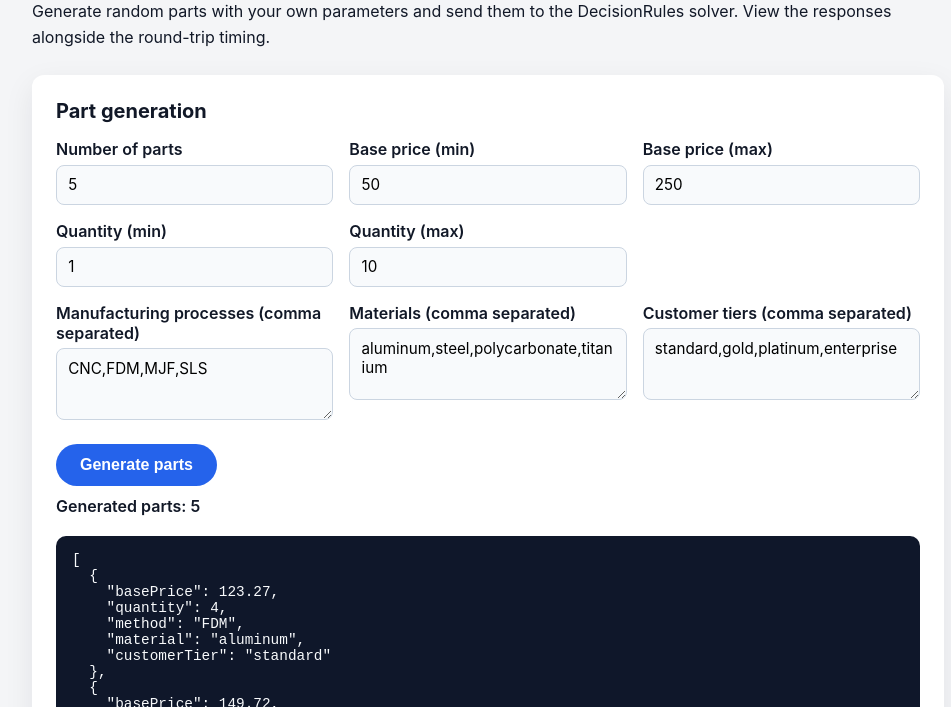
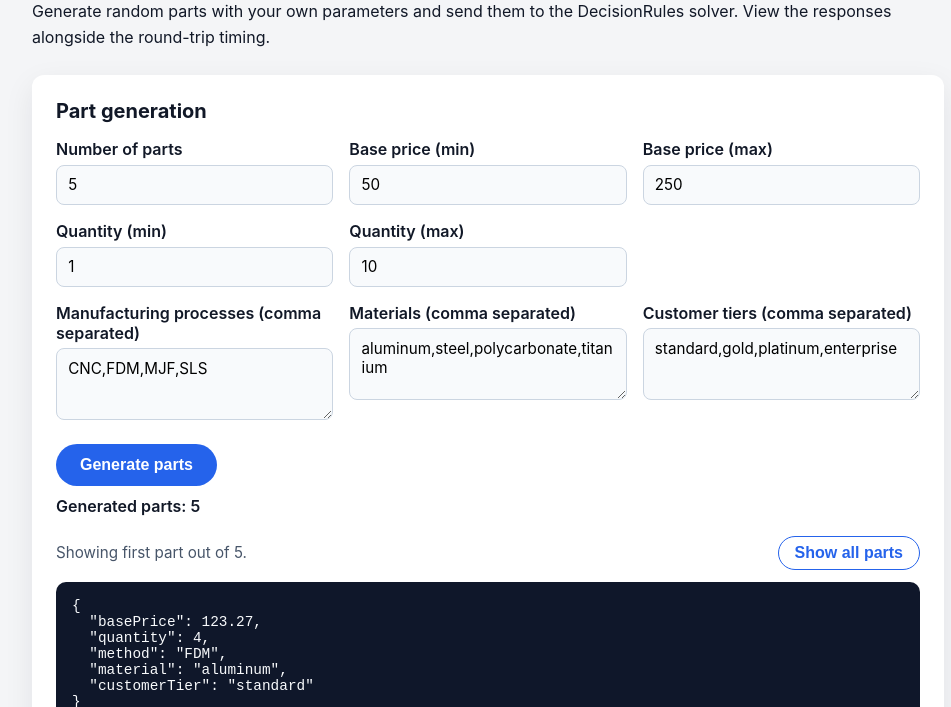
Before and after one commit to atsepkov/decisionrules-poc, a website: page public/index.html in a window 1280 px wide. Both pictures are taken after a click on the button "Generate parts". Shown: the part 93-800 px from the top of the page, without its empty margins (152-1103 px from the left). Drawn offline with Linux system fonts and the light colour scheme.

Commit message:
feat: collapse generated parts preview

```diff
--- a/public/index.html
+++ b/public/index.html
@@ -223,6 +223,17 @@
           <button id="generateBtn" type="button">Generate parts</button>
         </div>
         <p class="summary">Generated parts: <span id="partSummary">0</span></p>
+        <div class="results-header">
+          <p id="partsPreviewSummary" class="results-summary-text"></p>
+          <button
+            type="button"
+            id="partsToggle"
+            class="toggle-button"
+            hidden
+          >
+            Show all parts
+          </button>
+        </div>
         <pre id="partsOutput" class="code-block">No parts generated yet.</pre>
       </section>
 
@@ -287,6 +298,8 @@
         var quantityMinInput = document.getElementById("quantityMin");
         var quantityMaxInput = document.getElementById("quantityMax");
         var partsOutput = document.getElementById("partsOutput");
+        var partsPreviewSummaryEl = document.getElementById("partsPreviewSummary");
+        var partsToggleButton = document.getElementById("partsToggle");
         var resultsOutput = document.getElementById("results");
         var resultsSummaryEl = document.getElementById("resultsSummary");
         var resultsToggleButton = document.getElementById("resultsToggle");
@@ -296,6 +309,7 @@
 
         var generatedParts = [];
         var latestResultsPayload = null;
+        var showingAllParts = false;
         var showingAllResults = false;
 
         function stringifyForDisplay(value) {
@@ -442,12 +456,55 @@
           if (!partsOutput || !partSummaryEl) {
             return;
           }
-          if (!generatedParts.length) {
+
+          var count = generatedParts.length;
+          partSummaryEl.textContent = String(count);
+
+          if (!count) {
             partsOutput.textContent = "No parts generated yet.";
+            showingAllParts = false;
+            if (partsToggleButton) {
+              partsToggleButton.hidden = true;
+            }
+            if (partsPreviewSummaryEl) {
+              partsPreviewSummaryEl.textContent = "";
+            }
+            return;
+          }
+
+          if (count === 1) {
+            partsOutput.textContent = stringifyForDisplay(generatedParts[0]);
+            showingAllParts = false;
+            if (partsToggleButton) {
+              partsToggleButton.hidden = true;
+            }
+            if (partsPreviewSummaryEl) {
+              partsPreviewSummaryEl.textContent = "Showing the only generated part.";
+            }
+            return;
+          }
+
+          if (!showingAllParts) {
+            partsOutput.textContent = stringifyForDisplay(generatedParts[0]);
+            if (partsToggleButton) {
+              partsToggleButton.hidden = false;
+              partsToggleButton.textContent = "Show all parts";
+            }
+            if (partsPreviewSummaryEl) {
+              partsPreviewSummaryEl.textContent =
+                "Showing first part out of " + count + ".";
+            }
           } else {
-            partsOutput.textContent = JSON.stringify(generatedParts, null, 2);
+            partsOutput.textContent = stringifyForDisplay(generatedParts);
+            if (partsToggleButton) {
+              partsToggleButton.hidden = false;
+              partsToggleButton.textContent = "Collapse to first part";
+            }
+            if (partsPreviewSummaryEl) {
+              partsPreviewSummaryEl.textContent =
+                "Showing all " + count + " generated parts.";
+            }
           }
-          partSummaryEl.textContent = String(generatedParts.length);
         }
 
         if (generateButton) {
@@ -523,6 +580,7 @@
             }
 
             generatedParts = [];
+            showingAllParts = false;
             for (var i = 0; i < count; i++) {
               generatedParts.push({
                 basePrice: randomFloat(baseMin, baseMax, 2),
@@ -631,6 +689,13 @@
           });
         });
 
+        if (partsToggleButton) {
+          partsToggleButton.addEventListener("click", function () {
+            showingAllParts = !showingAllParts;
+            renderParts();
+          });
+        }
+
         renderParts();
       })();
     </script>
```
